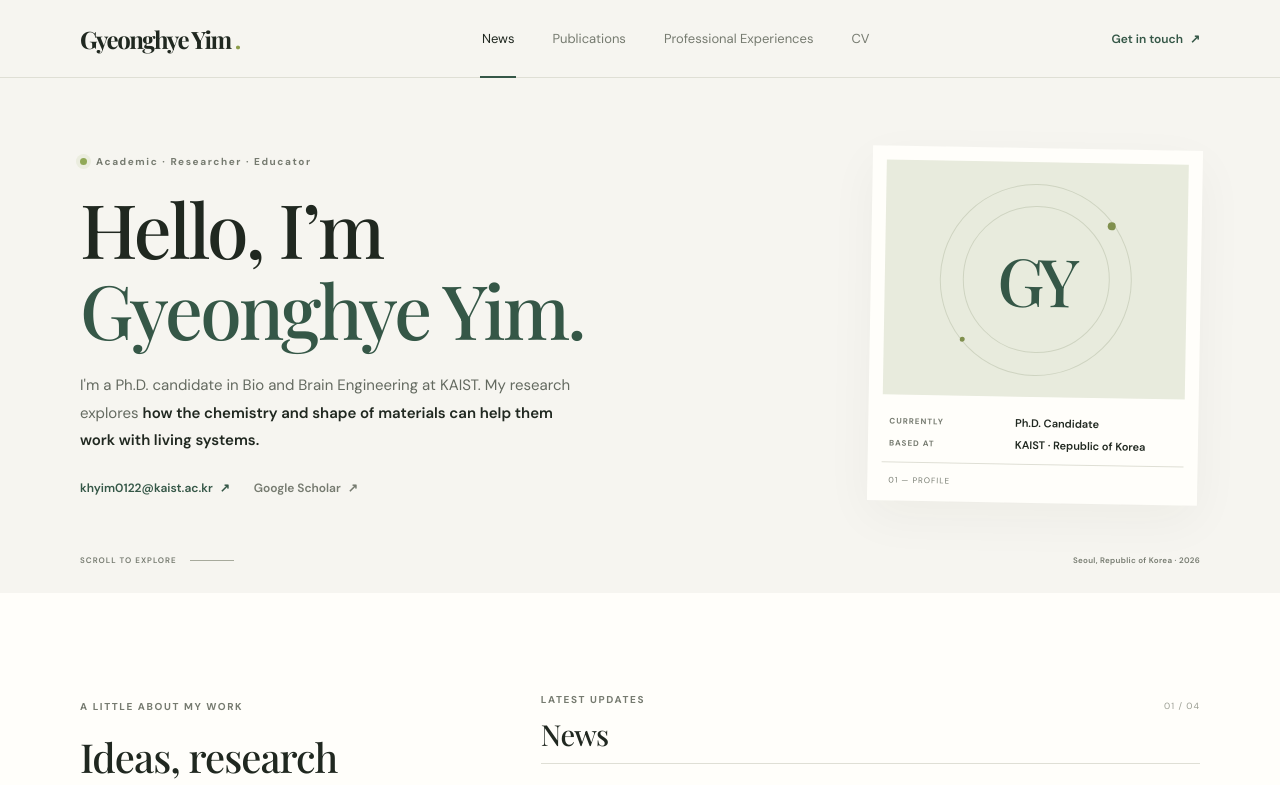
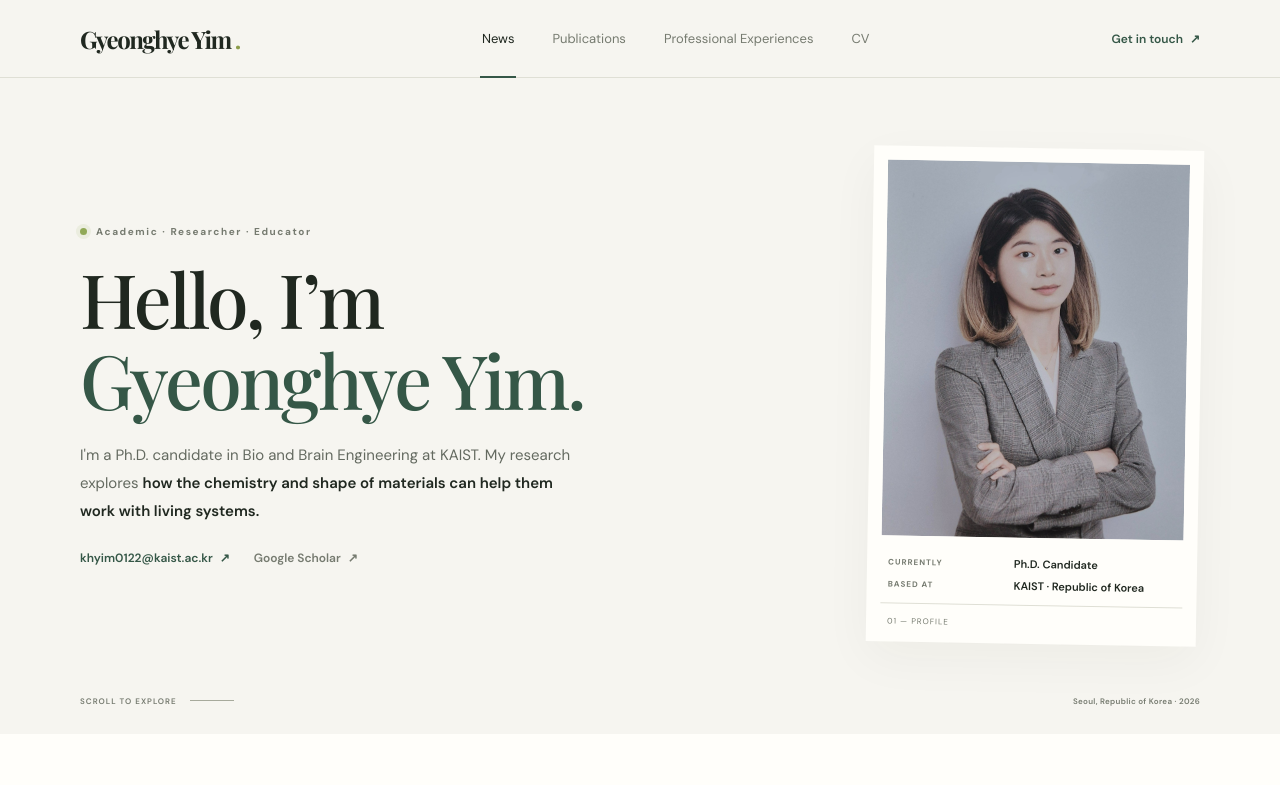
Before and after one commit to khyim0122/gyeonghyeyim-CV, a plain HTML site: page index.html in a window 1280 px wide. Shown: the top 785 px of the page. Drawn offline with nearby package versions, Linux system fonts and the light colour scheme.

Commit message:
Inserted Profile image

```diff
--- a/index.html
+++ b/index.html
@@ -11,7 +11,7 @@
   <link href="https://fonts.googleapis.com" rel="preconnect"/>
   <link crossorigin="" href="https://fonts.gstatic.com" rel="preconnect"/>
   <link href="https://fonts.googleapis.com/css2?family=DM+Sans:wght@400;500;600;700&amp;family=Playfair+Display:wght@500;600;700&amp;display=swap" rel="stylesheet"/>
-  <link href="styles.css?v=2" rel="stylesheet"/>
+  <link href="styles.css?v=3" rel="stylesheet"/>
 
   <script defer="" src="script.js?v=2">
   </script>
@@ -86,14 +86,8 @@
      </div>
     </div>
     <aside aria-label="About me" class="profile-card">
-     <div aria-hidden="true" class="profile-art">
-      <span>
-       GY
-      </span>
-      <i>
-      </i>
-      <b>
-      </b>
+     <div class="profile-art profile-photo">
+      <img src="profile.jpg" alt="Portrait of Gyeonghye Yim" width="1647" height="2048"/>
      </div>
      <div class="profile-card-body">
       <span class="card-label">
--- a/styles.css
+++ b/styles.css
@@ -151,3 +151,8 @@ h1 span { color: var(--green); }
   .course-item { grid-template-columns: minmax(0, 1fr); gap: 8px; }
   .course-tag { grid-column: 1; }
 }
+
+/* Profile photograph: preserve original proportions at all screen widths. */
+.profile-art.profile-photo { display: block; height: auto; background: transparent; }
+.profile-art.profile-photo::before, .profile-art.profile-photo::after { content: none; }
+.profile-photo img { display: block; width: 100%; height: auto; }
```
Also changed, not shown: profile.jpg (added).
